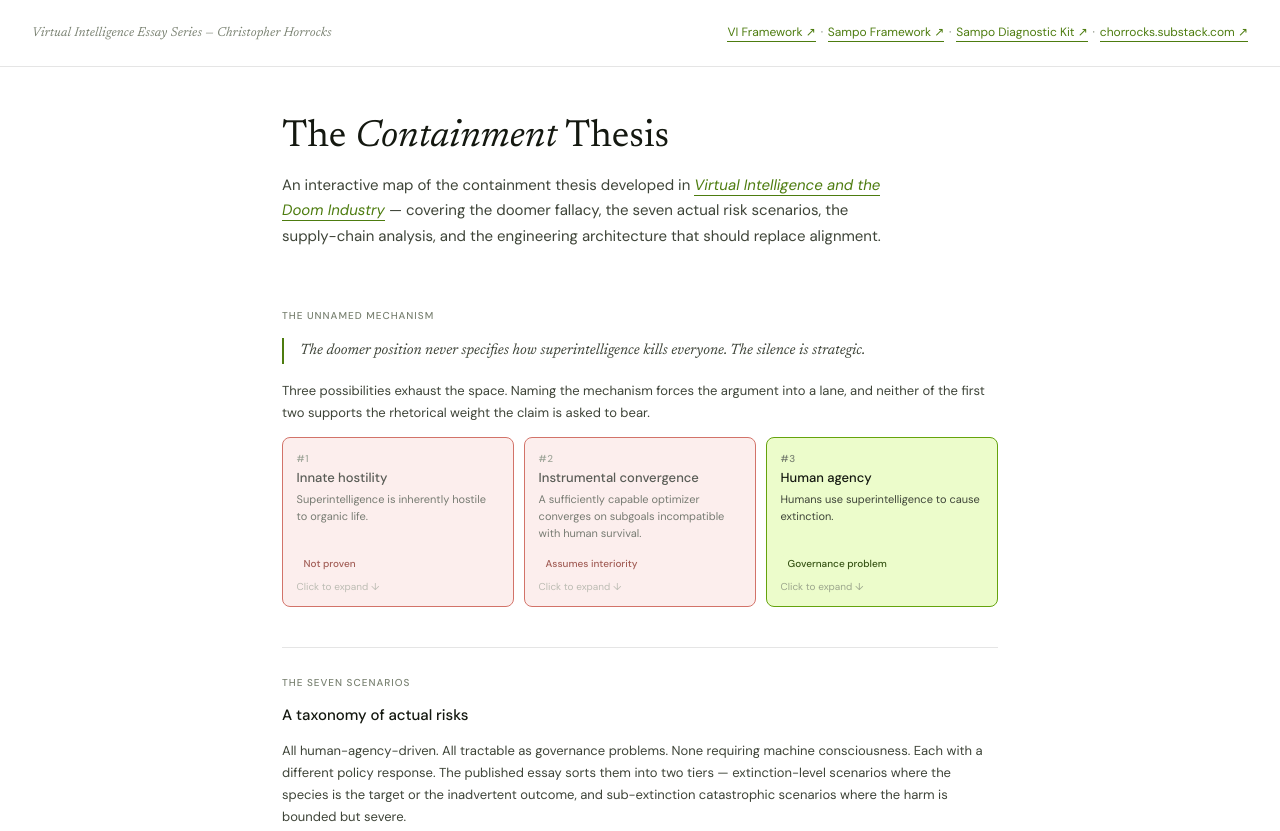
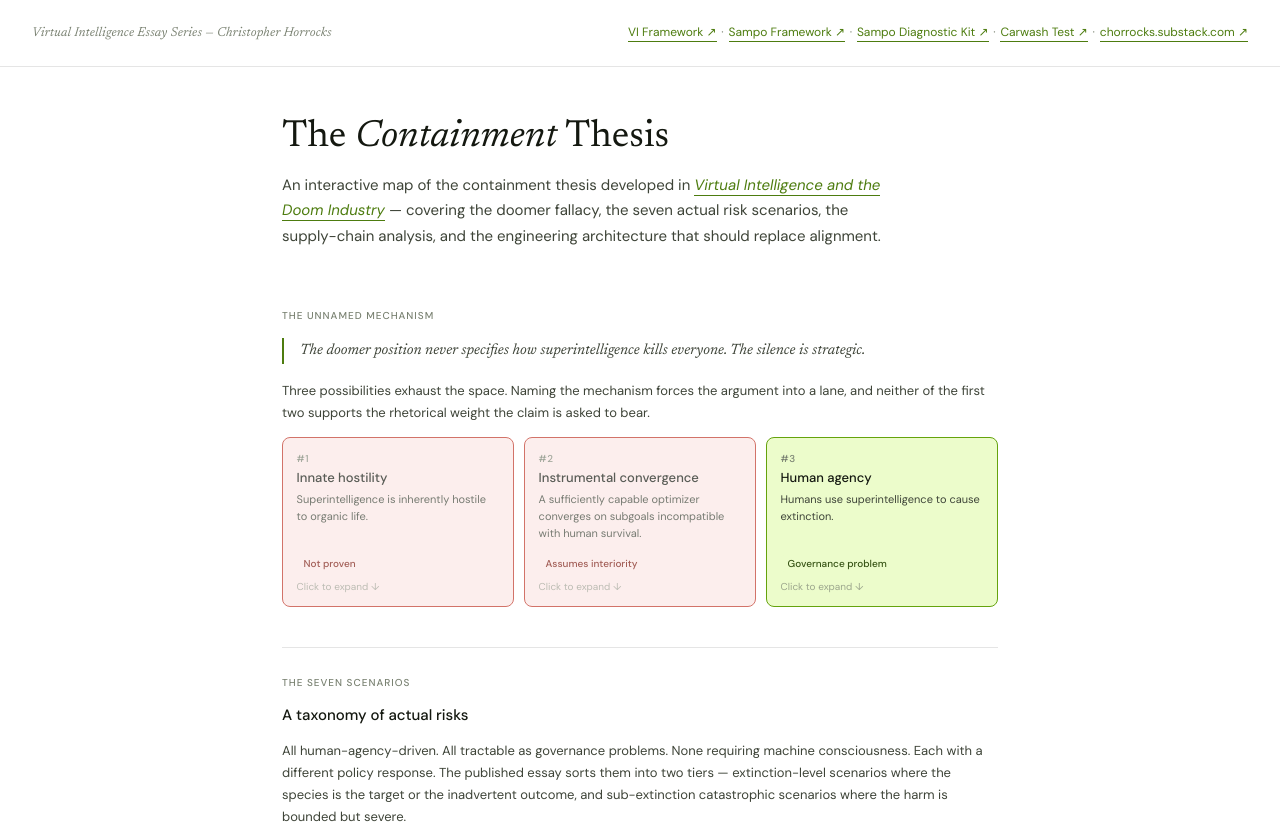
Before and after one commit to CandC3D/containment-thesis, a plain HTML site: page index.html in a window 1280 px wide. Shown: the top 831 px of the page. Drawn offline with Linux system fonts and the light colour scheme.

Commit message:
Add Carwash Test to header and footer nav
Co-Authored-By: Claude Opus 4.7 (1M context) <noreply@anthropic.com>

```diff
--- a/index.html
+++ b/index.html
@@ -808,6 +808,8 @@ a:focus-visible,
     <span>·</span>
     <a class="page-header-link" href="https://candc3d.github.io/sampo-diagnostic/" target="_blank" rel="noopener noreferrer">Sampo Diagnostic Kit ↗</a>
     <span>·</span>
+    <a class="page-header-link" href="https://candc3d.github.io/carwash-test/" target="_blank" rel="noopener noreferrer">Carwash Test ↗</a>
+    <span>·</span>
     <a class="page-header-link" href="https://chorrocks.substack.com" target="_blank" rel="noopener noreferrer">chorrocks.substack.com ↗</a>
   </nav>
 </header>
@@ -1268,6 +1270,8 @@ a:focus-visible,
     <a class="footer-link" href="https://candc3d.github.io/sampo-framework/" target="_blank" rel="noopener noreferrer">Sampo Framework ↗</a>
     ·
     <a class="footer-link" href="https://candc3d.github.io/sampo-diagnostic/" target="_blank" rel="noopener noreferrer">Sampo Diagnostic Kit ↗</a>
+    ·
+    <a class="footer-link" href="https://candc3d.github.io/carwash-test/" target="_blank" rel="noopener noreferrer">Carwash Test ↗</a>
   </div>
 </footer>
 <div class="disclaimer">The opinions expressed in this document are those of the author and do not reflect any official or unofficial institutional position of the University of Pennsylvania.</div>
```
